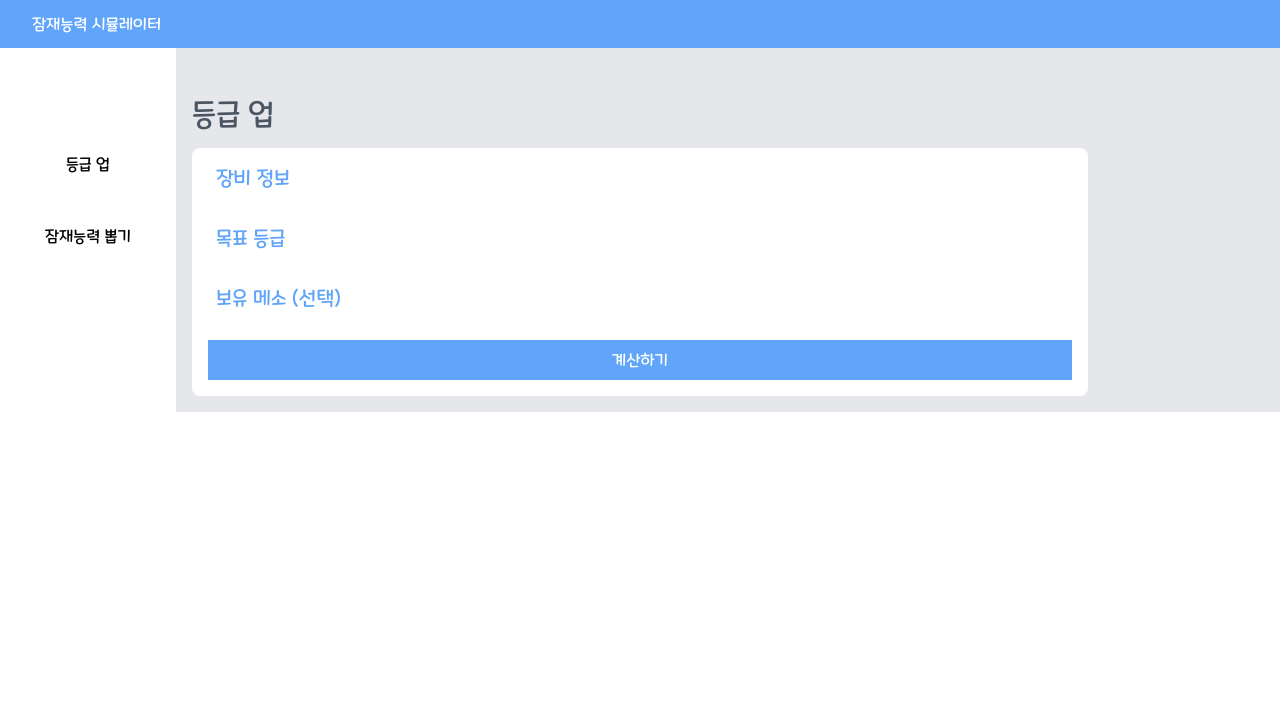
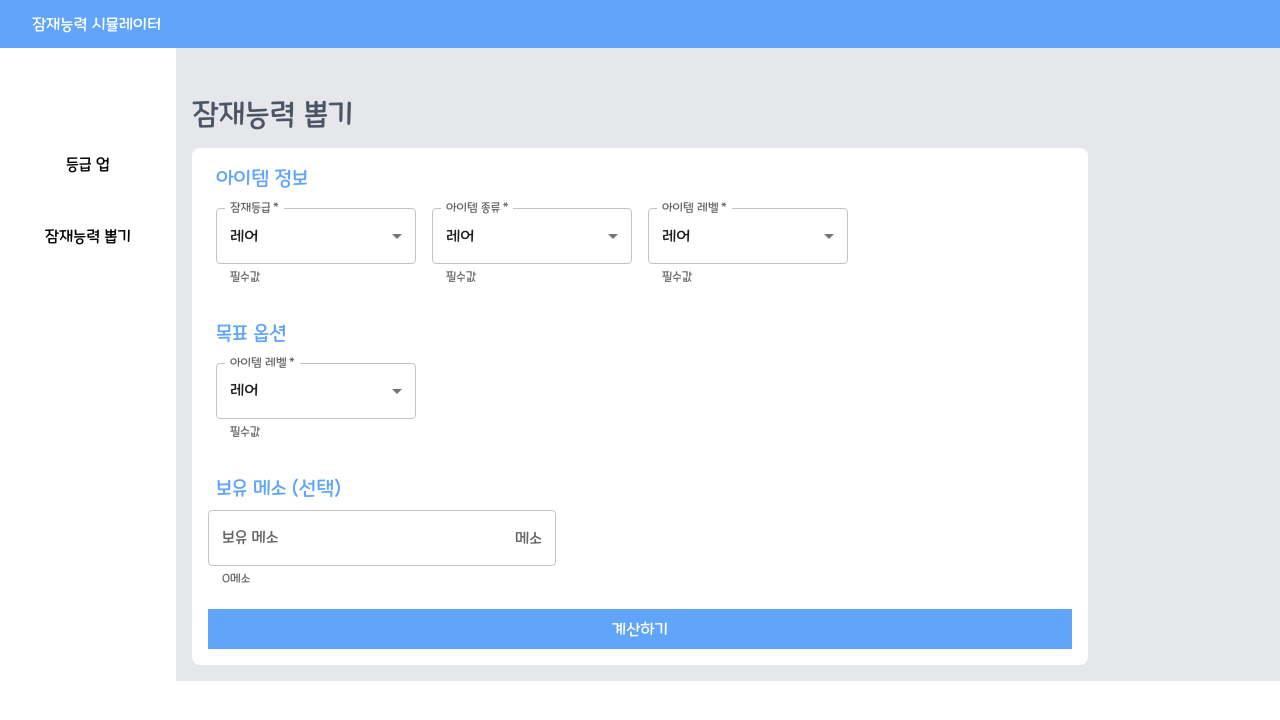
Before and after one commit to DoggySummer/mapleCube, a Next.js app: page /choose in a window 1280 px wide. Shown: the top 720 px of the page. Built offline with nearby package versions, Linux system fonts and the light colour scheme.

Commit message:
choose레이아웃 구성중

```diff
--- a/app/(pages)/choose/page.tsx
+++ b/app/(pages)/choose/page.tsx
@@ -4,6 +4,9 @@ import Header from '@/app/components/header/header'
 import SelectBox from '@/app/components/meso/selectBox'
 import SideBar from '@/app/components/sideBar/sideBar'
 import React, { FormEvent, useState } from 'react'
+import { equipSelect, rankSelect } from '../../constant'
+import { InputAdornment, SelectChangeEvent, TextField } from '@mui/material'
+import { numberToKorean } from '@/app/utils/utils'
 
 const Page = () => {
   async function onSubmit(event: FormEvent<HTMLFormElement>) {
@@ -11,18 +14,41 @@ const Page = () => {
   }
   const [rank, setRank] = useState(0)
   const [itemType, setItemType] = useState('')
+  const [mesoKeep, setMesoKeep] = useState(0)
+
+  const handleRankNow = (event: SelectChangeEvent) => {
+    setRank(Number(event.target.value))
+  }
+  const handleMesoKeep = (event: React.ChangeEvent<HTMLInputElement>) => {
+    setMesoKeep(Number(event.target.value))
+  }
   return (
     <main className="flex w-full flex-col justify-center bg-gray-200">
       <Header />
       <SideBar />
-      <div className="mx-auto mb-4 mt-24 w-[90vw] text-left text-3xl text-gray-600 sm:w-[70vw]">등급 업</div>
+      <div className="mx-auto mb-4 mt-24 w-[90vw] text-left text-3xl text-gray-600 sm:w-[70vw]">잠재능력 뽑기</div>
       <div className="mx-auto mb-4 w-[90vw] rounded-lg bg-white px-4 py-4 sm:w-[70vw]">
-        <div className="ml-2 pb-2 text-xl text-blue-400">장비 정보</div>
-        <div className="flex flex-col sm:flex-row">{/* <SelectBox /> */}</div>
-        <div className="ml-2 mt-6 pb-2 text-xl text-blue-400">목표 등급</div>
-        <div className="flex items-center"></div>
+        <div className="ml-2 pb-2 text-xl text-blue-400">아이템 정보</div>
+        <div className="flex flex-col sm:flex-row">
+          <SelectBox title="잠재등급" selectMenu={rankSelect} value={rank} handle={handleRankNow} />
+          <SelectBox title="아이템 종류" selectMenu={rankSelect} value={rank} handle={handleRankNow} />
+          <SelectBox title="아이템 레벨" selectMenu={rankSelect} value={rank} handle={handleRankNow} />
+        </div>
+        <div className="ml-2 mt-6 pb-2 text-xl text-blue-400">목표 옵션</div>
+        <div className="flex items-center">
+          <SelectBox title="아이템 레벨" selectMenu={rankSelect} value={rank} handle={handleRankNow} />
+        </div>
         <div className="ml-2 mt-6 pb-2 text-xl text-blue-400">보유 메소 (선택)</div>
-
+        <TextField
+          autoComplete="off"
+          label="보유 메소"
+          type="number"
+          InputProps={{
+            endAdornment: <InputAdornment position="end">메소</InputAdornment>,
+          }}
+          onChange={handleMesoKeep}
+          helperText={numberToKorean(mesoKeep) + '메소'}
+        />
         <button className="mt-5 w-[100%] bg-blue-400 py-2 text-white">계산하기</button>
       </div>
     </main>
--- a/app/api/read/route.ts
+++ b/app/api/read/route.ts
@@ -1,16 +1,15 @@
-import { NextResponse } from 'next/server'
+import { NextRequest, NextResponse } from 'next/server'
 
 import { connectDB } from '@/app/utils/database'
 import { ObjectId } from 'mongodb'
 
-export async function GET(req: Request) {
+export async function GET(request: NextRequest, context: any) {
+  const searchParams = request.nextUrl.searchParams
+  const query = searchParams.get('query')
+
   const client = await connectDB
   const db = client.db('mapleItem')
-  const data = await req.json()
-  const collectionNameBefore = data.rank + '_' + data.item
-  const collectionNameAfter = data.item + '_' + data.rank
+  const result = await db.collection('epic_weapon').find().toArray()
 
-  const dataList = await db.collection(collectionNameBefore).rename(collectionNameAfter)
-  // console.log(body)
-  return NextResponse.json(dataList)
+  return NextResponse.json(result)
 }
```
